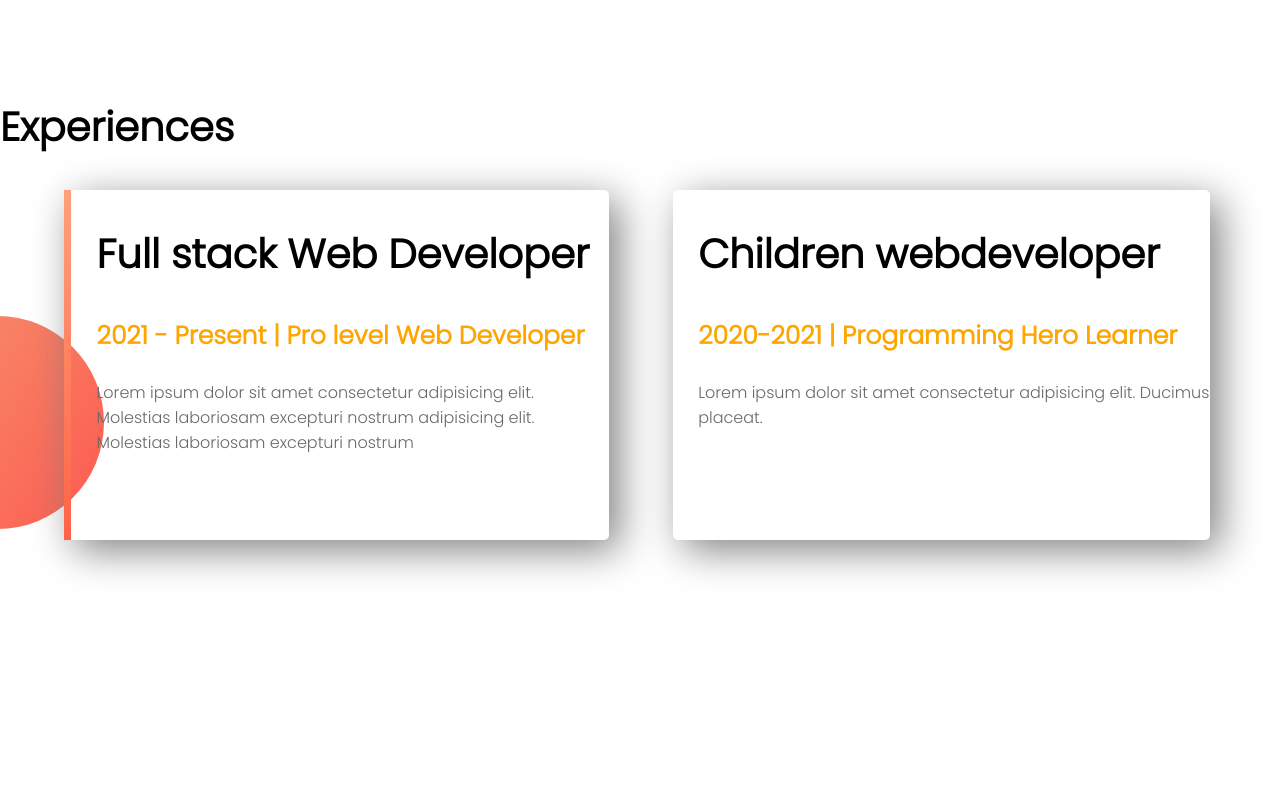
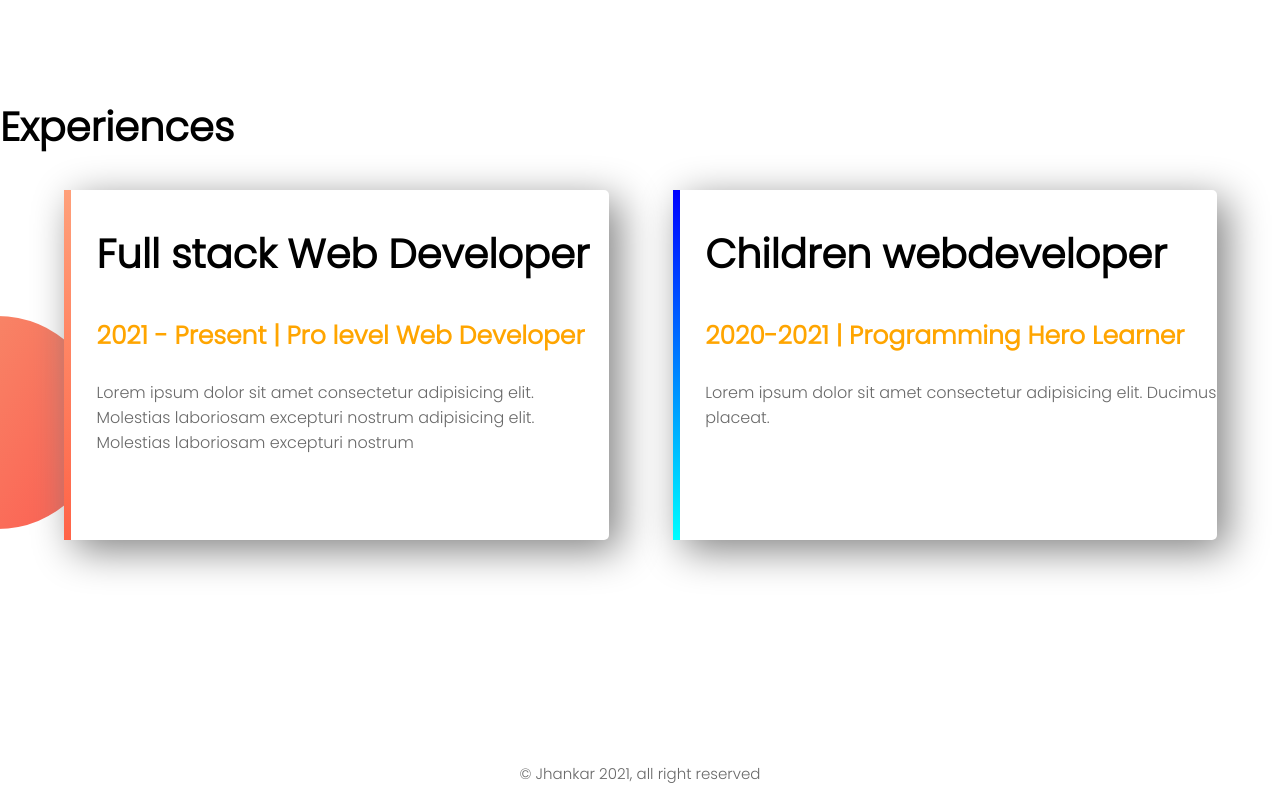
Before and after one commit to ImMohin/web-portfolio, a plain HTML site: page index.html in a window 1280 px wide. Shown: the part 1236-2036 px from the top of the page. Before the commit the page ends 1983 px from the top, so only its background shows below. Drawn offline with Linux system fonts and the light colour scheme.

Commit message:
footer section added and complete this site, now next update development

```diff
--- a/index.html
+++ b/index.html
@@ -47,12 +47,16 @@
             <h3 class="orange-highlight">2021 - Present | Pro level Web Developer</h3>
             <p>Lorem ipsum dolor sit amet consectetur adipisicing elit. Molestias laboriosam excepturi nostrum adipisicing elit. Molestias laboriosam excepturi nostrum</p>
         </div>
-        <div class="half-width single-experience">
+        <div id="children-web" class="half-width single-experience">
             <h2>Children webdeveloper</h2>
             <h3 class="orange-highlight">2020-2021 | Programming Hero Learner</h3>
             <p>Lorem ipsum dolor sit amet consectetur adipisicing elit. Ducimus placeat.</p>
         </div>
     </section>
 
+    <footer>
+        <p>© Jhankar 2021, all right reserved</p>
+    </footer>
+
 </body>
 </html>
--- a/style.css
+++ b/style.css
@@ -74,6 +74,7 @@ section{
     box-shadow: 10px 10px 40px gray;
     border-radius: 5px;
     height: 70%;
+    background-color: white;
 
 }
 
@@ -88,3 +89,15 @@ section{
     border-image: linear-gradient(180deg, lightSalmon, tomato);
     border-image-slice: 1;
 }
+
+#children-web{
+    border-left: 7px solid;
+    border-image: linear-gradient(180deg, blue, cyan);
+    border-image-slice: 1;
+
+}
+
+footer p{
+    text-align: center;
+    font-size: 15px;
+}
```
